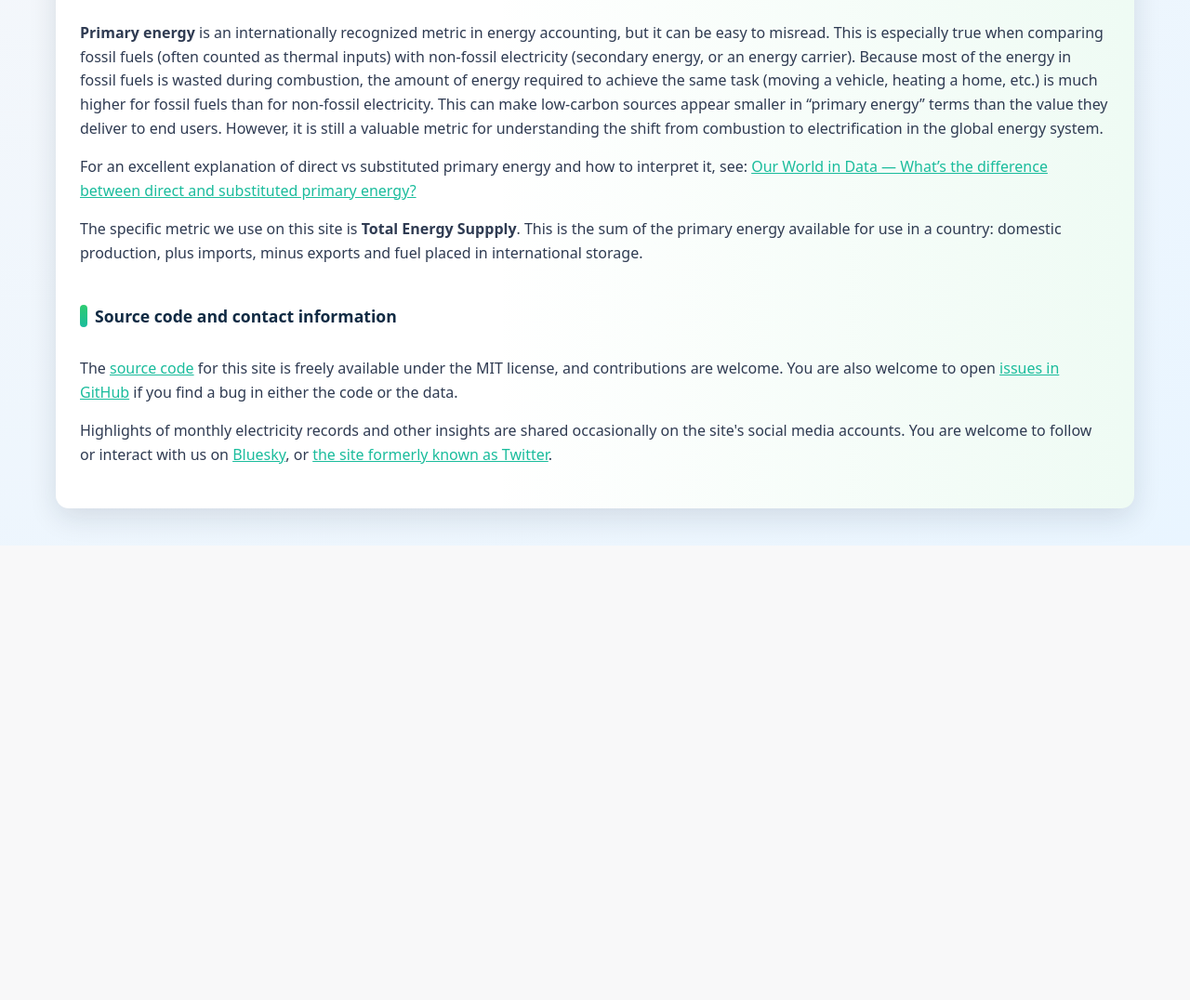
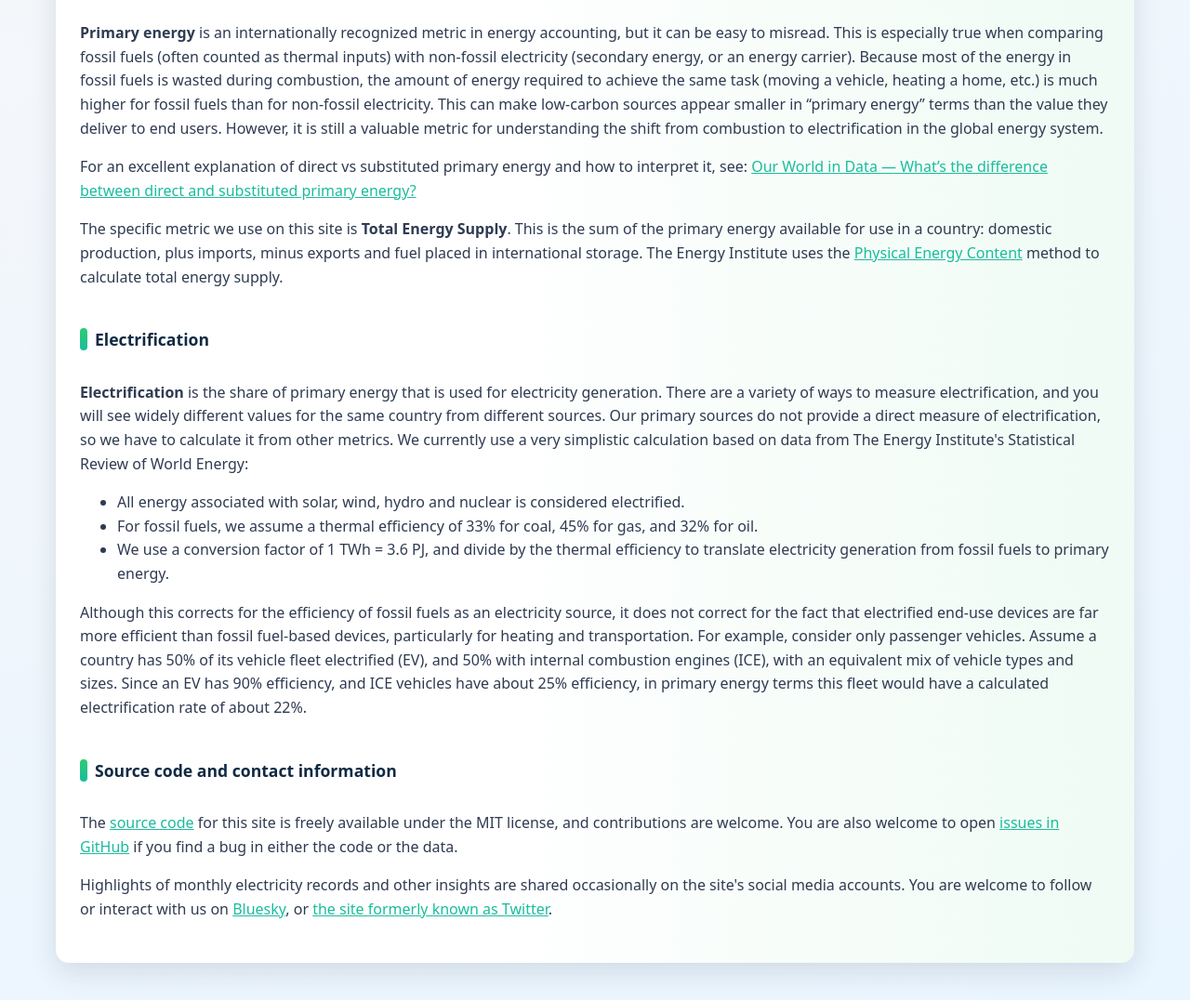
Before and after one commit to jarthorn/energy-stats, a Django app: page /about/ in a window 1280 px wide. Shown: the part 855-1931 px from the top of the page at 93% size. Before the commit the page ends 1442 px from the top, so only its background shows below. Run offline with Django 5.2, Linux system fonts and the light colour scheme.

Commit message:
Add more details on electrification to about

```diff
--- a/core/admin.py
+++ b/core/admin.py
@@ -70,6 +70,7 @@ class CountryEnergyBalanceYearAdmin(admin.ModelAdmin):
     )
     search_fields = ("country__name", "country__code")
 
+
 @admin.register(CountryTrackerYear)
 class CountryTrackerYearAdmin(admin.ModelAdmin):
     list_display = (
--- a/core/templates/core/about.html
+++ b/core/templates/core/about.html
@@ -81,9 +81,36 @@
         </a>
     </p>
     <p>
-        The specific metric we use on this site is <strong>Total Energy Suppply</strong>. This is the sum
+        The specific metric we use on this site is <strong>Total Energy Supply</strong>. This is the sum
         of the primary energy available for use in a country: domestic production, plus imports,
-        minus exports and fuel placed in international storage.
+        minus exports and fuel placed in international storage. The Energy Institute uses the
+        <a href="https://www.energyinst.org/statistical-review/about">Physical Energy Content</a> method
+        to calculate total energy supply.
+    </p>
+
+    <h2 id="electrification" class="section-title">
+        Electrification
+        <a href="#electrification" class="anchor-link">#</a>
+    </h2>
+    <p>
+        <strong>Electrification</strong> is the share of primary energy that is used for electricity generation.
+        There are a variety of ways to measure electrification, and you will see widely different values
+        for the same country from different sources. Our primary sources do not provide a direct measure of
+        electrification, so we have to calculate it from other metrics. We currently use a very simplistic
+        calculation based on data from The Energy Institute's Statistical Review of World Energy:
+        <ul>
+            <li>All energy associated with solar, wind, hydro and nuclear is considered electrified.</li>
+            <li>For fossil fuels, we assume a thermal efficiency of 33% for coal, 45% for gas, and 32% for oil.</li>
+            <li>We use a conversion factor of 1 TWh = 3.6 PJ, and divide by the thermal efficiency to translate
+                electricity generation from fossil fuels to primary energy.
+            </li>
+        </ul>
+        Although this corrects for the efficiency of fossil fuels as an electricity source, it does not
+        correct for the fact that electrified end-use devices are far more efficient than fossil fuel-based devices,
+        particularly for heating and transportation. For example, consider only passenger vehicles. Assume a country
+        has 50% of its vehicle fleet electrified (EV), and 50% with internal combustion engines (ICE), with an
+        equivalent mix of vehicle types and sizes. Since an EV has 90% efficiency, and ICE vehicles have about
+        25% efficiency, in primary energy terms this fleet would have a calculated electrification rate of about 22%.
     </p>
 
     <h2 id="source-code" class="section-title">
```
